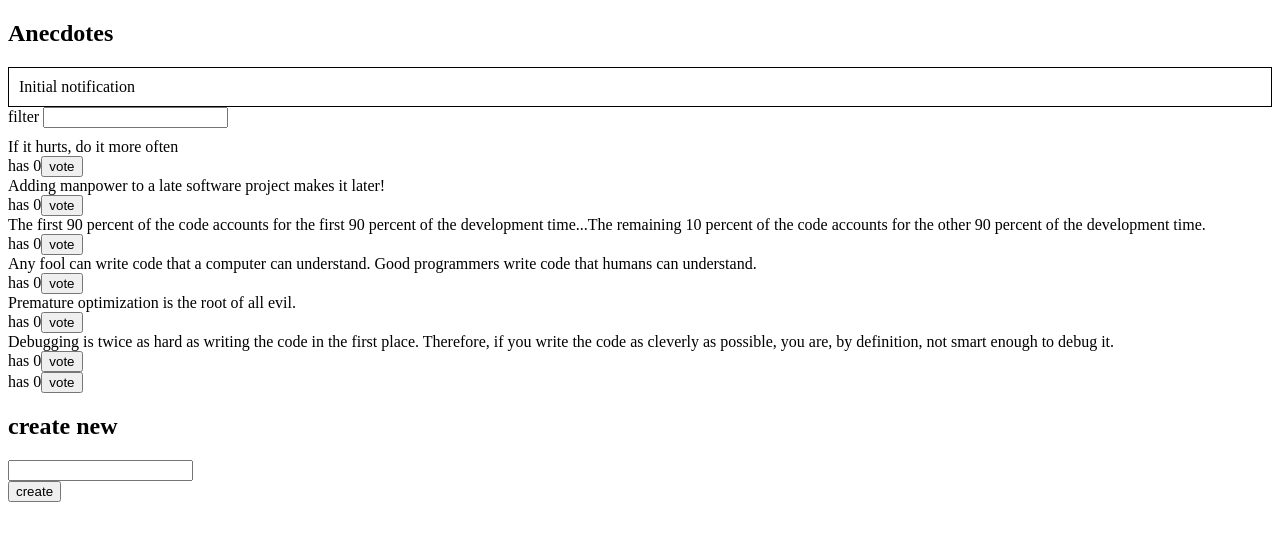
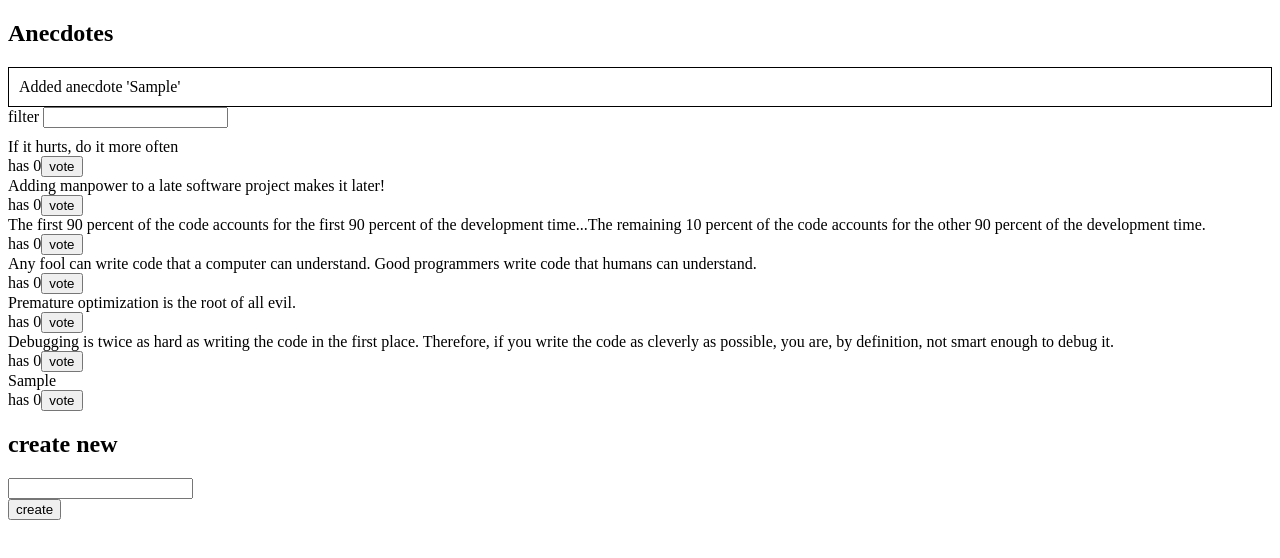
Before and after one commit to nik-nikols/fullstack-uhelsinki-part6, a React (Vite) app in the folder redux-anecdotes/: page / in a window 1280 px wide. Both pictures are taken after typing "Sample" into the empty fields and a click on the button "create". Shown: the top 558 px of the page. Built offline with nearby package versions, Linux system fonts and the light colour scheme.

Commit message:
Exercise 6.13

```diff
--- a/redux-anecdotes/src/components/AnecdoteForm.jsx
+++ b/redux-anecdotes/src/components/AnecdoteForm.jsx
@@ -1,5 +1,6 @@
 import { useDispatch } from 'react-redux'
 import { createNew } from '../reducers/anecdoteReducer'
+import { setNotification } from '../reducers/notificationReducer';
 
 const AnecdoteForm = () => {
     const dispatch = useDispatch();
@@ -9,6 +10,8 @@ const AnecdoteForm = () => {
         const content = event.target.newContent.value;
         event.target.newContent.value = '';
         dispatch(createNew(content));
+        dispatch(setNotification(`Added anecdote '${content}'`));
+        setTimeout(() => dispatch(setNotification(null)), 5000);
       };
 
       return (
--- a/redux-anecdotes/src/components/AnecdoteList.jsx
+++ b/redux-anecdotes/src/components/AnecdoteList.jsx
@@ -1,5 +1,6 @@
 import { useSelector, useDispatch } from 'react-redux'
 import { incrementVote } from '../reducers/anecdoteReducer'
+import { setNotification } from '../reducers/notificationReducer';
 
 const AnecdoteList = () => {
   const anecdotes = useSelector(({ filter, anecdotes }) => {
@@ -14,7 +15,10 @@ const AnecdoteList = () => {
 
   const vote = (id) => {
     console.log('vote', id)
+    const anecdote = anecdotes.find(el => el.id === id);
     dispatch(incrementVote(id))
+    dispatch(setNotification(`You voted '${anecdote?.content}'`));
+    setTimeout(() => dispatch(setNotification(null)), 5000);
   }
 
   return (
--- a/redux-anecdotes/src/components/Notification.jsx
+++ b/redux-anecdotes/src/components/Notification.jsx
@@ -9,11 +9,15 @@ const Notification = () => {
 
   const notification = useSelector(store => store.notification);
 
-  return (
-    <div style={style}>
-      {notification}
-    </div>
-  );
+  if (notification) {
+    return (
+      <div style={style}>
+        {notification}
+      </div>
+    );
+  }
+
+  return null;
 };
 
 export default Notification;
--- a/redux-anecdotes/src/reducers/anecdoteReducer.js
+++ b/redux-anecdotes/src/reducers/anecdoteReducer.js
@@ -27,7 +27,7 @@ const anecdotesSlice = createSlice({
   reducers: {
     createNew(state, action) {
       const newItem = {
-        content: action.payload.content,
+        content: action.payload,
         id: getId(),
         votes: 0
       };
--- a/redux-anecdotes/src/reducers/notificationReducer.js
+++ b/redux-anecdotes/src/reducers/notificationReducer.js
@@ -1,6 +1,6 @@
 import { createSlice } from '@reduxjs/toolkit';
 
-const initialState = 'Initial notification';
+const initialState = '';
 
 const notificationSlice = createSlice({
     name: 'notification',
```
